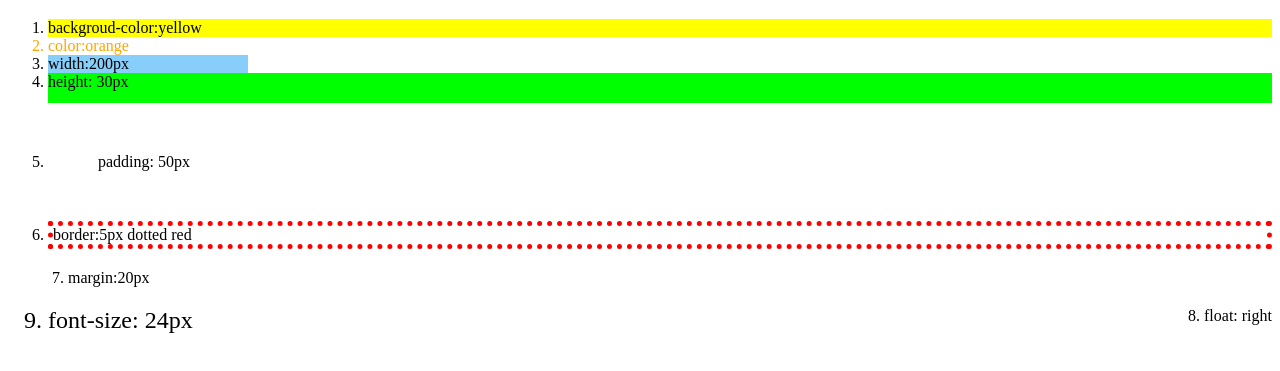
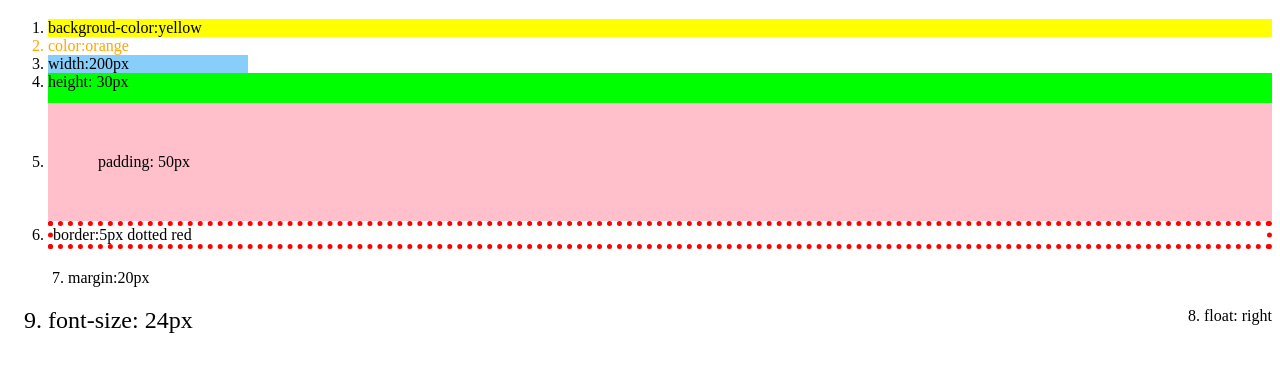
Before and after one commit to gustavosousacarvalho/css, a plain HTML site: page propriedades-css-mais-usdas.html in a window 1280 px wide. Shown: the part 61-432 px from the top of the page. Drawn offline with Linux system fonts and the light colour scheme.

Commit message:
acrescentamento de cor

```diff
--- a/propriedades-css-mais-usdas.html
+++ b/propriedades-css-mais-usdas.html
@@ -12,7 +12,7 @@
       <li style="color: orange;">color:orange</li>
       <li style="width: 200px; background-color: lightskyblue;">width:200px</li>
       <li style="height: 30px; background-color: lime;">height: 30px</li>
-      <li style="padding: 50px;">padding: 50px</li>
+      <li style="padding: 50px; background-color: pink;">padding: 50px</li>
       <li style="border:5px dotted red;">border:5px dotted red </li>
       <li style="margin: 20px;">margin:20px</li>
       <li style="float: right;">float: right</li>
```
